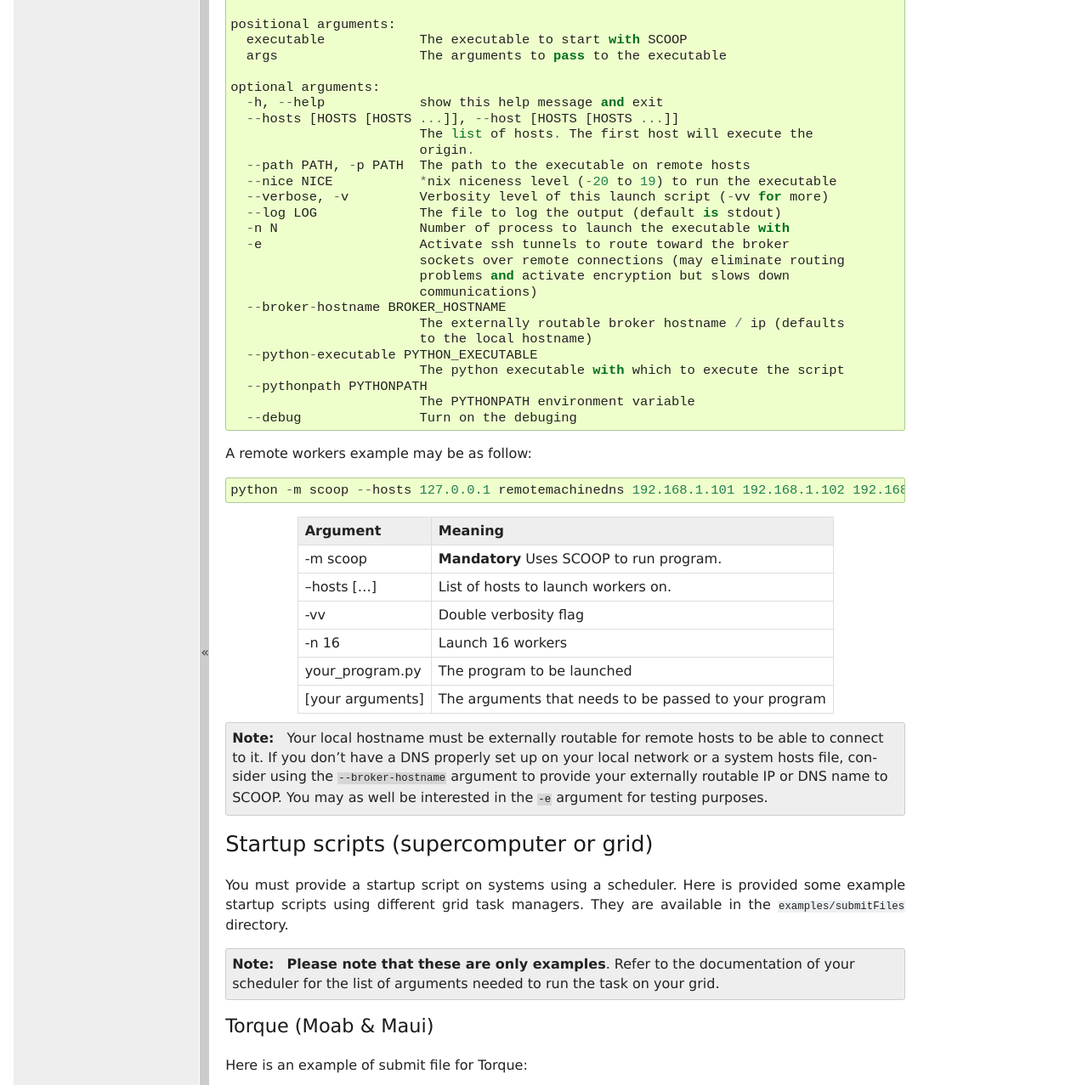
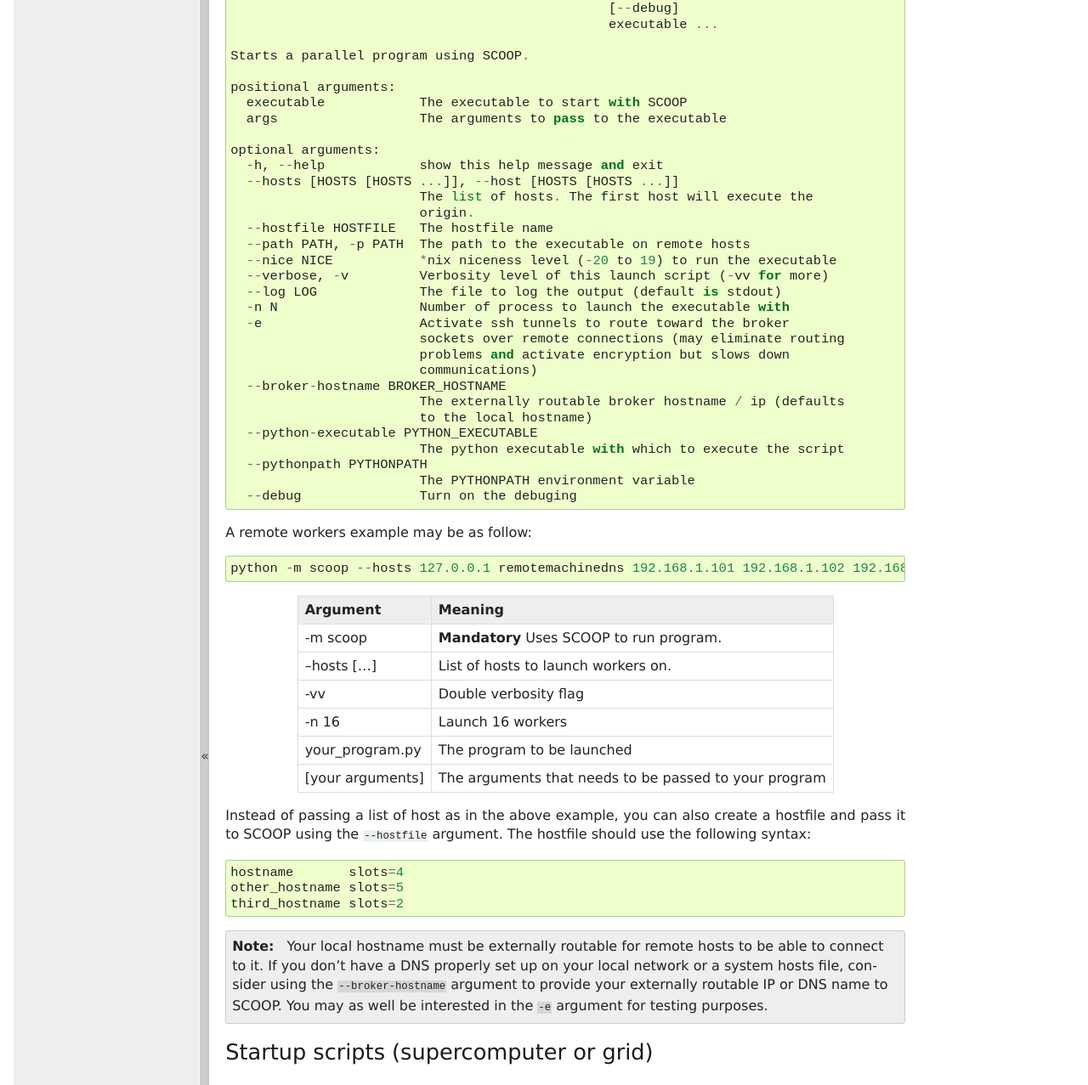
Before and after one commit to soravux/scoop, a Sphinx documentation site: the page built from doc/usage.rst, in a window 1280 px wide and 1400 px high, scrolled down 2953 px, cut to the strip 0-1277 px from the top of the window. Shown: the whole strip at 85% size. Built offline with Sphinx 7.4.7, drawn with Linux system fonts in a browser that asks for light colours; formulas are drawn with MathJax 3; some of the changed text lies outside the part shown.

Commit message:
Changes in documentation

```diff
--- a/doc/usage.rst
+++ b/doc/usage.rst
@@ -134,18 +134,22 @@ Programs using SCOOP need to be launched with the ``-m scoop`` parameter
 passed to Python, as such::
 
     cd scoop/examples/
-    python -m scoop -n 2 fullTree.py
+    python -m scoop fullTree.py
 
 Here is a list of the parameters that can be passed to scoop::
 
     python -m scoop --help
-    usage: python -m scoop [-h] [--hosts [HOSTS [HOSTS ...]]]
-                           [--path PATH] [--nice NICE] [--verbose]
-                           [--log LOG] [-n N] [-e]
-                           [--broker-hostname BROKER_HOSTNAME]
-                           [--python-executable PYTHON_EXECUTABLE]
-                           [--pythonpath PYTHONPATH] [--debug]
-                           executable ...
+    usage: /home/oli/Envs/pyth3/bin/python -m scoop [-h]
+                                                    [--hosts [HOSTS [HOSTS ...]] |
+                                                    --hostfile HOSTFILE]
+                                                    [--path PATH] [--nice NICE]
+                                                    [--verbose] [--log LOG] [-n N]
+                                                    [-e]
+                                                    [--broker-hostname BROKER_HOSTNAME]
+                                                    [--python-executable PYTHON_EXECUTABLE]
+                                                    [--pythonpath PYTHONPATH]
+                                                    [--debug]
+                                                    executable ...
 
     Starts a parallel program using SCOOP.
 
@@ -158,6 +162,7 @@ Here is a list of the parameters that can be passed to scoop::
       --hosts [HOSTS [HOSTS ...]], --host [HOSTS [HOSTS ...]]
                             The list of hosts. The first host will execute the
                             origin.
+      --hostfile HOSTFILE   The hostfile name
       --path PATH, -p PATH  The path to the executable on remote hosts
       --nice NICE           *nix niceness level (-20 to 19) to run the executable
       --verbose, -v         Verbosity level of this launch script (-vv for more)
@@ -176,6 +181,7 @@ Here is a list of the parameters that can be passed to scoop::
                             The PYTHONPATH environment variable
       --debug               Turn on the debuging
 
+
 A remote workers example may be as follow::
 
     python -m scoop --hosts 127.0.0.1 remotemachinedns 192.168.1.101 192.168.1.102 192.168.1.103 -vv -n 16 your_program.py [your arguments]
@@ -190,6 +196,14 @@ Argument            Meaning
 your_program.py     The program to be launched
 [your arguments]    The arguments that needs to be passed to your program
 ================    =================================
+
+Instead of passing a list of host as in the above example, you can also
+create a hostfile and pass it to SCOOP using the ``--hostfile`` argument.
+The hostfile should use the following syntax::
+
+    hostname       slots=4
+    other_hostname slots=5
+    third_hostname slots=2
 
 .. note::
 
```
Also changed, not shown: 2 other files.
